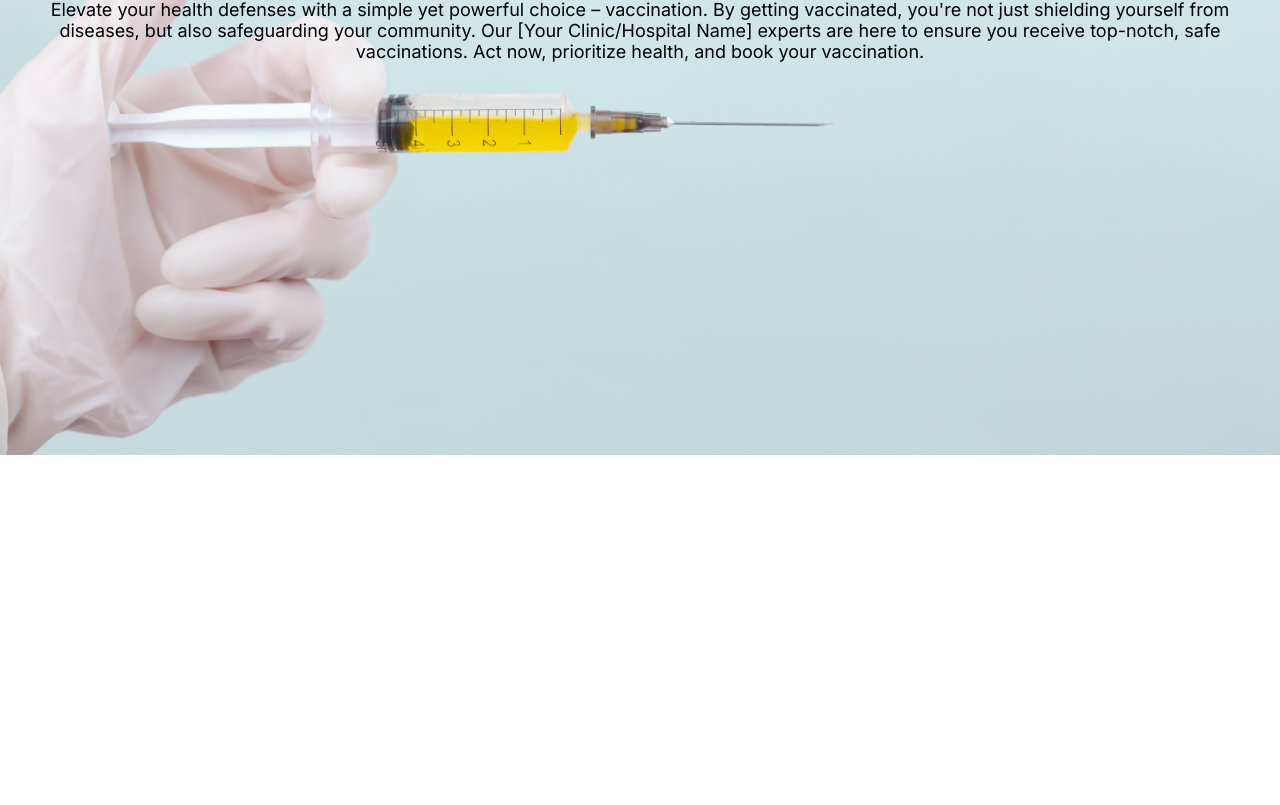
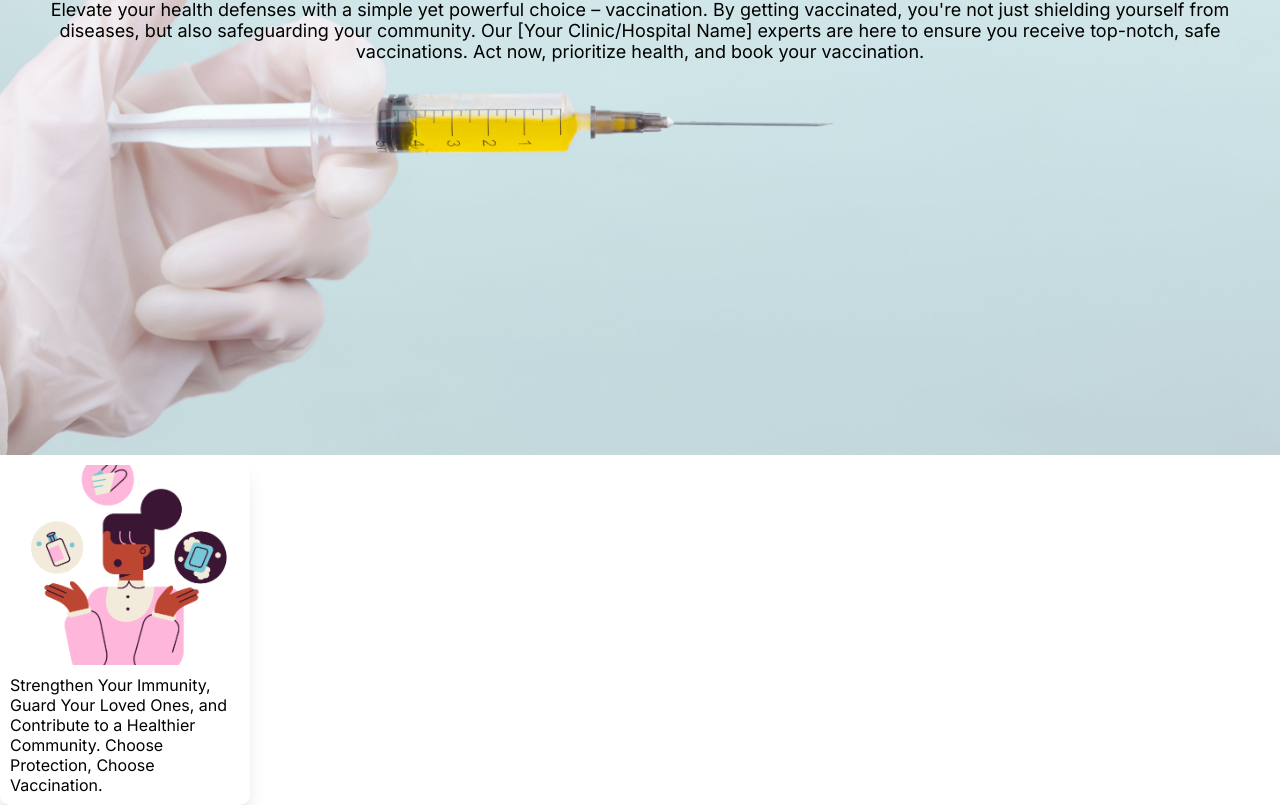
Before and after one commit to mekintown/vaccine-book-app, a Next.js app: page / in a window 1280 px wide. Shown: the part 185-990 px from the top of the page. Before the commit the page ends 800 px from the top, so only its background shows below. Built offline with nearby package versions, Linux system fonts and the light colour scheme.

Commit message:
Add Card

```diff
--- a/src/app/page.tsx
+++ b/src/app/page.tsx
@@ -1,11 +1,13 @@
 import Image from 'next/image'
 import styles from './page.module.css'
 import Banner from '@/components/Banner'
+import Card from '@/components/Card'
 
 export default function Home() {
   return (
     <main>
       <Banner/>
+      <Card imgSrc="/img/vaccination2.png" txt="Strengthen Your Immunity, Guard Your Loved Ones, and Contribute to a Healthier Community. Choose Protection, Choose Vaccination."/>
     </main>
   )
 }
--- a/src/components/Card.tsx
+++ b/src/components/Card.tsx
@@ -1,5 +1,20 @@
-const Card = () => {
+import styles from "@/components/card.module.css"
+import Image from "next/image";
 
+type Props = {
+    imgSrc: string;
+    txt: string;
+};
+
+const Card = ({imgSrc, txt} : Props) => {
+    return (
+        <div className={styles.card}>
+            <div className={styles.cardImg}>
+                <Image src={imgSrc} alt="vaccination" fill={true} objectFit="cover"/>
+            </div>
+            <p>{txt}</p>
+        </div>
+    )
 }
 
 export default Card;
--- a/src/components/card.module.css
+++ b/src/components/card.module.css
@@ -0,0 +1,21 @@
+.card {
+  width: 250px;
+  height: 350px;
+  border-radius: 10px;
+  padding: 10px;
+  box-shadow: 0 20px 25px -5px rgb(0 0 0 / 0.1),
+    0 8px 10px -6px rgb(0 0 0 / 0.1);
+  display: flex;
+  flex-direction: column;
+  justify-content: center;
+  gap: 10px;
+}
+
+.cardImg {
+  height: 70%;
+  position: relative;
+}
+
+.card p {
+  color: black;
+}
```
Also changed, not shown: public/img/vaccination.svg (added), public/img/vaccination2.png (added).
